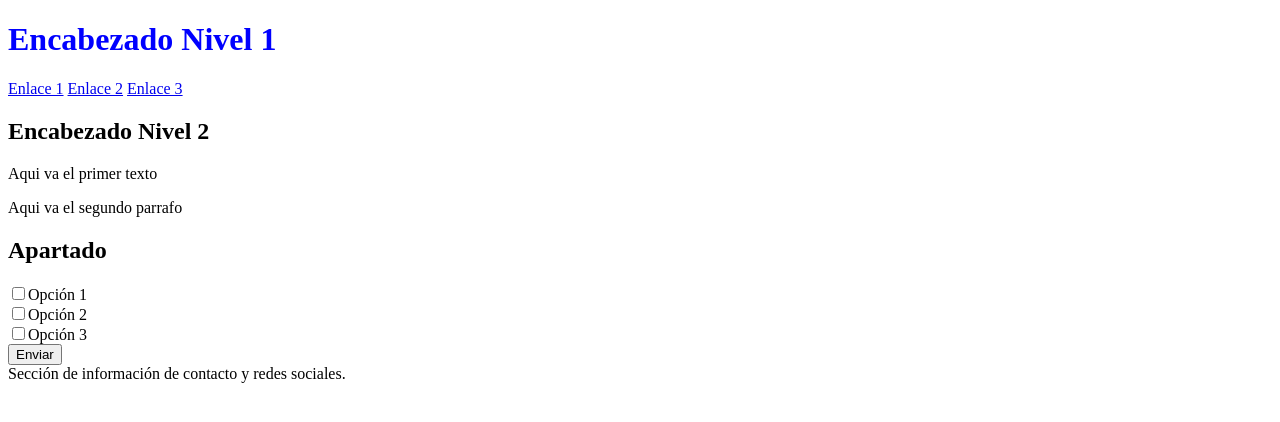
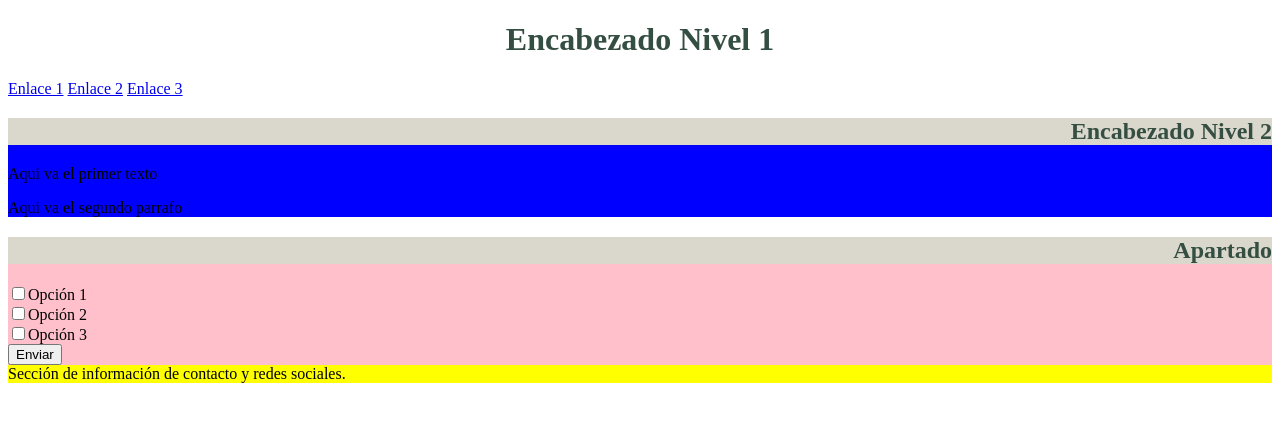
Before and after one commit to LuisEnrique0/ejerciciomoodle, a plain HTML site: page index.html in a window 1280 px wide. Drawn offline with Linux system fonts and the light colour scheme.

Commit message:
estilos de fondo en secciones

```diff
--- a/css/estilos.css
+++ b/css/estilos.css
@@ -1,4 +1,23 @@
 /* Estos son comentarios en CSS */
 h1{
-    color:blue;
+    /* color del texto con color */
+    color: #344E41;
+    /* alinacion de texto con text-align */
+    text-align: center;
 }
+h2{
+    color: #344E41;
+    /* fondo del texto con background-color */
+    background-color: #DAD7CD;
+    text-align: right;
+}
+
+footer{
+    background-color: yellow;
+}
+section{
+    background-color: blue;
+}
+aside{
+    background-color: pink;
+}
```
